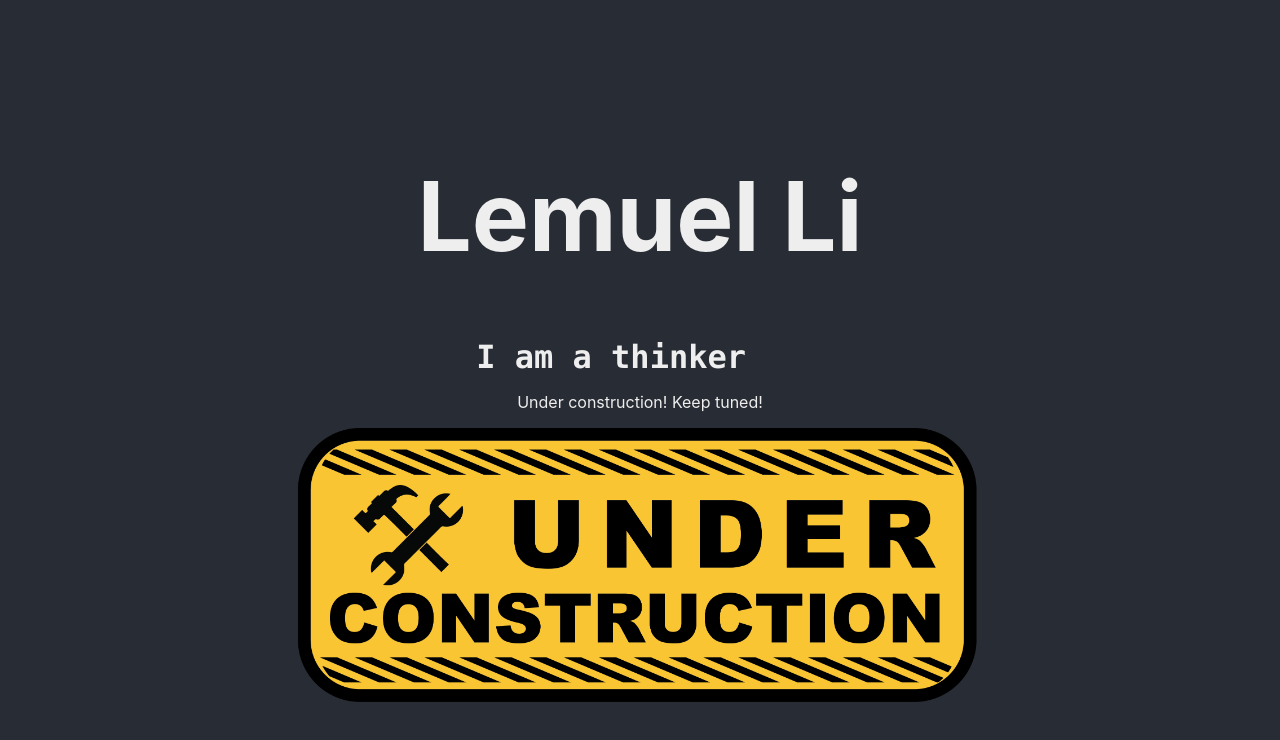
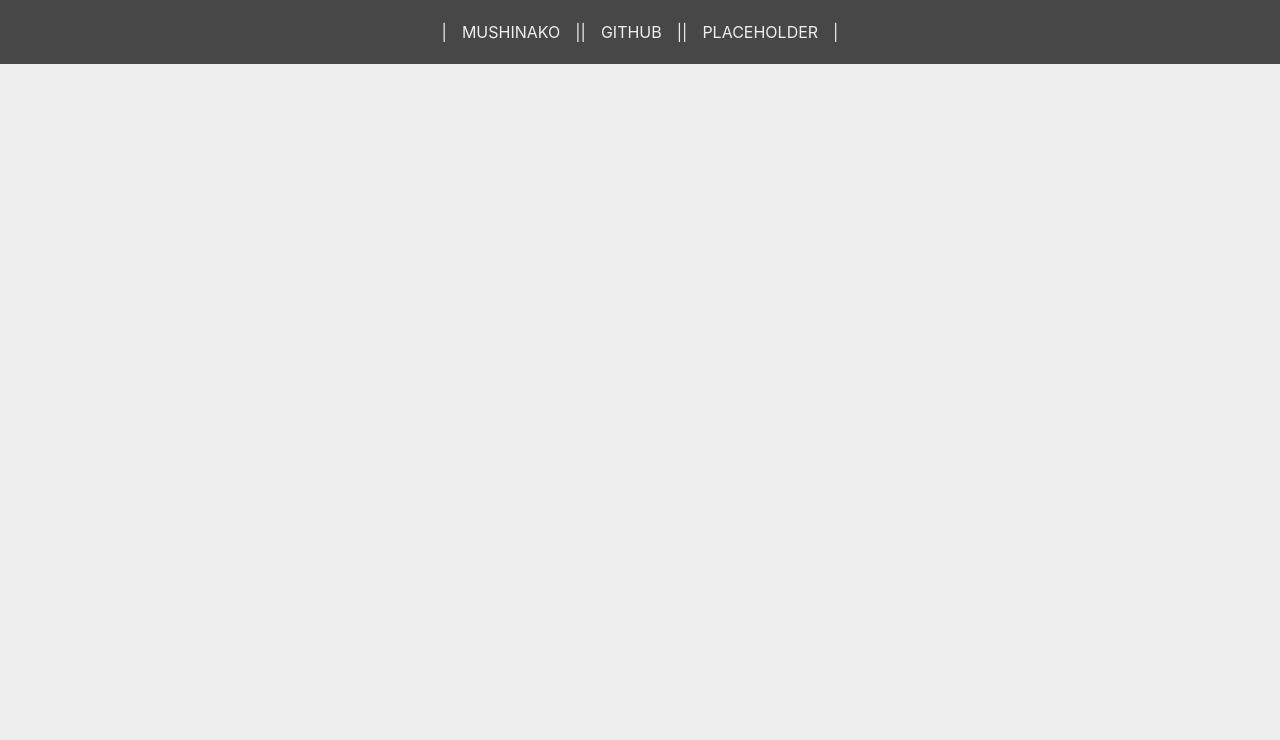
Before and after one commit to Mushinako/mushinako.github.io-react, a React (Create React App) app: page / in a window 1280 px wide. Shown: the top 740 px of the page. Built offline with nearby package versions, Linux system fonts and the light colour scheme.

Commit message:
Start of actual page
+ Header

```diff
--- a/src/App.tsx
+++ b/src/App.tsx
@@ -1,77 +1,82 @@
 import React from 'react';
-import underConstruction from './under-construction.png';
-import './App.scss';
+import './scss/App.scss';
+import './scss/nav.scss';
 
-class Name extends React.Component {
+// class WhoIAm extends React.Component<{}, { pre: string, post: string, postChoices: string[], postId: number }> {
+//   timer?: NodeJS.Timeout;
+//   fillLength: number;
+
+//   readonly scriptEls: HTMLScriptElement[] = [];
+//   // readonly scriptUrls: string[] = [
+//   //   "https://cdnjs.cloudflare.com/ajax/libs/gsap/3.5.0/gsap.min.js",
+//   //   "https://cdnjs.cloudflare.com/ajax/libs/gsap/3.5.0/TextPlugin.min.js",
+//   //   "https://cdnjs.cloudflare.com/ajax/libs/gsap/3.5.0/EasePack.min.js",
+//   // ];
+
+//   constructor(props: Readonly<{}>) {
+//     super(props);
+//     this.state = {
+//       pre: "I am ",
+//       post: "...",
+//       postChoices: [
+//         "a programmer",
+//         "a chemist",
+//         "a thinker",
+//         "an explorer",
+//         "a researcher"
+//       ],
+//       postId: 0
+//     };
+//     this.fillLength = Math.max(3, ...this.state.postChoices.map((val: string): number => val.length));
+//   }
+
+//   componentDidMount(): void {
+//     // for (const scriptUrl of this.scriptUrls) {
+//     //   const scriptEl: HTMLScriptElement = appendScript(scriptUrl);
+//     //   this.scriptEls.push(scriptEl);
+//     // }
+//     this.timer = setInterval((): void => this.nextPost(), 2000);
+//   }
+
+//   componentWillUnmount(): void {
+//     // removeScripts(this.scriptEls);
+//     if (this.timer !== undefined)
+//       clearInterval(this.timer);
+//   }
+
+//   fillChoice(s: string): string {
+//     return s + " ".repeat(this.fillLength - s.length);
+//   }
+
+//   nextPost() {
+//     let nextPostId: number = (this.state.postId + 1) % this.state.postChoices.length;
+//     let nextPost: string = this.state.postChoices[nextPostId];
+//     this.setState({ post: nextPost, postId: nextPostId });
+//     this.transition();
+//   }
+
+//   transition(): void { }
+
+//   render(): JSX.Element {
+//     return (
+//       <div id="who-i-am">
+//         <h1 className="i-am">{this.state.pre}</h1>
+//         <h1 className="i-am">{this.fillChoice(this.state.post)}</h1>
+//       </div>
+//     )
+//   }
+// }
+
+class Header extends React.Component {
   render(): JSX.Element {
     return (
-      <div id="name">
-        <h1>Lemuel Li</h1>
-      </div>
-    );
-  }
-}
-
-class WhoIAm extends React.Component<{}, { pre: string, post: string, postChoices: string[], postId: number }> {
-  timer?: NodeJS.Timeout;
-  fillLength: number;
-
-  constructor(props: Record<string, string>) {
-    super(props);
-    this.state = {
-      pre: "I am ",
-      post: "...",
-      postChoices: [
-        "a programmer",
-        "a chemist",
-        "a thinker",
-        "an explorer",
-        "a researcher"
-      ],
-      postId: 0
-    };
-    this.fillLength = Math.max(3, ...this.state.postChoices.map((val: string): number => val.length));
-  }
-
-  componentDidMount(): void {
-    this.timer = setInterval((): void => this.nextPost(), 2000);
-  }
-
-  componentWillUnmount(): void {
-    if (this.timer !== undefined)
-      clearInterval(this.timer);
-  }
-
-  fillChoice(s: string): string {
-    return s + " ".repeat(this.fillLength - s.length);
-  }
-
-  nextPost() {
-    let nextPostId: number = (this.state.postId + 1) % this.state.postChoices.length;
-    let nextPost: string = this.state.postChoices[nextPostId];
-    this.setState({ post: nextPost, postId: nextPostId });
-    this.transition();
-  }
-
-  transition(): void { }
-
-  render(): JSX.Element {
-    return (
-      <div id="who-i-am">
-        <h1 className="i-am">{this.state.pre}</h1>
-        <h1 className="i-am">{this.fillChoice(this.state.post)}</h1>
-      </div>
-    )
-  }
-}
-
-class KeepTuned extends React.Component {
-  render(): JSX.Element {
-    return (
-      <div id="keep-tuned">
-        <p>Under construction! Keep tuned!</p>
-        <img src={underConstruction} alt="under construction" className="under-construction-pic" />
-      </div>
+      <nav className="nav-bar">
+        <div className="nav-elements">
+          <div className="nav-el"><a href="/#">Mushinako</a></div>
+          <div className="nav-el"><a href="https://github.com/Mushinako">GitHub</a></div>
+          <div className="nav-el"><a href="/#">Placeholder</a></div>
+        </div>
+      </nav>
     )
   }
 }
@@ -79,10 +84,10 @@ class KeepTuned extends React.Component {
 function App(): JSX.Element {
   return (
     <div className="App">
+      <header>
+        <Header />
+      </header>
       <main id="main">
-        <Name />
-        <WhoIAm />
-        <KeepTuned />
       </main>
     </div>
   );
--- a/src/index.tsx
+++ b/src/index.tsx
@@ -1,6 +1,6 @@
 import React from 'react';
 import ReactDOM from 'react-dom';
-import './index.scss';
+import './scss/index.scss';
 import App from './App';
 import * as serviceWorker from './serviceWorker';
 
--- /dev/null
+++ b/src/scss/App.scss
@@ -0,0 +1,33 @@
+@import "vars";
+
+.App {
+  text-align: center;
+}
+
+body {
+  background-color: $soft-white;
+
+  &.black {
+    background-color: $amoled-black;
+  }
+}
+
+#main {
+  @extend %fill-and-center;
+}
+
+
+// #name {
+//   font-size: $large-font;
+// }
+
+// .i-am {
+//   @extend %monospace-font;
+//   display: inline;
+//   white-space: pre-wrap;
+// }
+
+// .under-construction-pic {
+//   width: 60%;
+//   pointer-events: none;
+// }
--- /dev/null
+++ b/src/scss/nav.scss
@@ -0,0 +1,43 @@
+@import "vars";
+
+.nav-bar {
+  position: fixed;
+  top: 0;
+  width: 100%;
+  height: 64px;
+  line-height: 64px;
+  background-color: rgba($color: #000000, $alpha: 0.7);
+  color: $soft-white;
+  @extend %flex-center;
+
+  .nav-elements {
+    @extend %container;
+    @extend %flex-center;
+
+    .nav-el {
+      display: inline-flex;
+
+      &::before {
+        content: "|";
+      }
+
+      &::after {
+        content: "|";
+      }
+
+      a {
+        text-decoration: none;
+        text-transform: uppercase;
+        padding: 0 15px;
+        color: inherit;
+        display: block;
+
+        transition: all 0.3s ease-in-out;
+
+        &:hover {
+          background-color: rgba($color: #000000, $alpha: 0.3);
+        }
+      }
+    }
+  }
+}
--- a/src/App.scss
+++ b/src/scss/vars.scss
@@ -1,4 +1,9 @@
+$soft-white: #eeeeee;
+$dark-grey: #282c34;
+$amoled-black: #000000;
+
 $large-font: 3rem;
+$big-screen: 600px;
 
 %fill-and-center {
   height: 100vh;
@@ -28,27 +33,16 @@ $large-font: 3rem;
     monospace;
 }
 
-.App {
-  text-align: center;
+%container {
+  width: 100%;
+
+  @media screen and (min-width: $big-screen) {
+    width: 70%;
+  }
 }
 
-#main {
-  @extend %fill-and-center;
-  background-color: #282c34;
-  color: #eeeeee;
+%flex-center {
+  display: flex;
+  align-items: center;
+  justify-content: center;
 }
-
-#name {
-  font-size: $large-font;
-}
-
-.i-am {
-  @extend %monospace-font;
-  display: inline;
-  white-space: pre-wrap;
-}
-
-.under-construction-pic {
-  width: 60%;
-  pointer-events: none;
-}
--- a/tsconfig.json
+++ b/tsconfig.json
@@ -20,6 +20,6 @@
     "jsx": "react"
   },
   "include": [
-    "src"
+    "src", "src/utils", "utils"
   ]
 }
```
Also changed, not shown: src/scss/index.scss (renamed from src/index.scss), src/under-construction.png (deleted).
